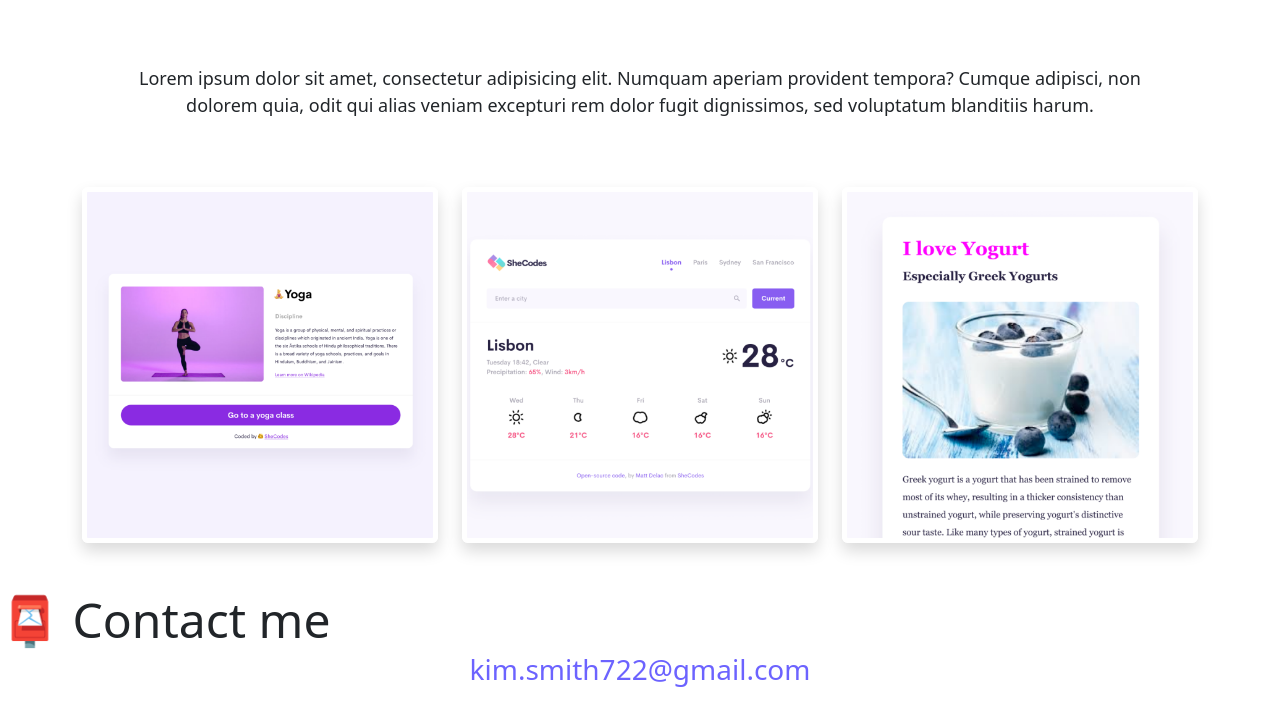
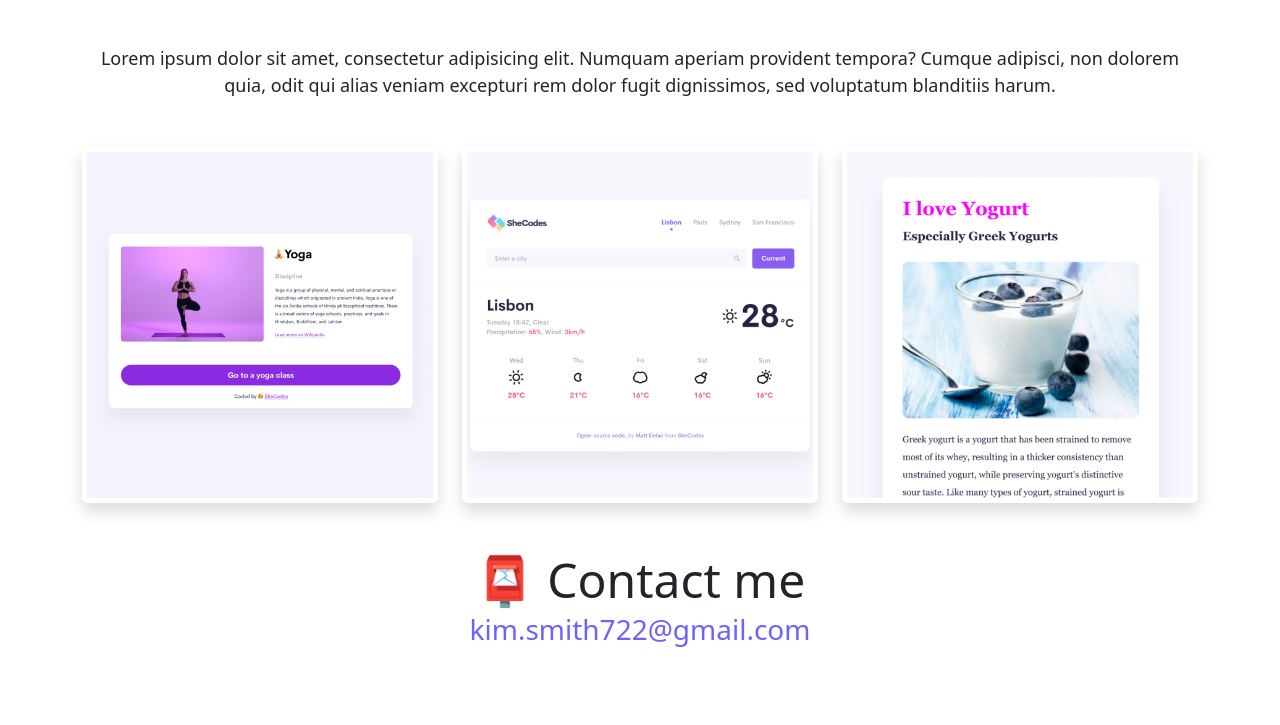
Before and after one commit to ksmith92272/responsive-week-3, a plain HTML site: page about.html in a window 1280 px wide. Shown: the part 277-1002 px from the top of the page. Drawn offline with nearby package versions, Linux system fonts and the light colour scheme.

Commit message:
Adjusted text alignment

```diff
--- a/about.html
+++ b/about.html
@@ -91,7 +91,7 @@
 		<h1>About me</h1>
 		<h3>Front-end developer from Dallas, Texas, U.S.A.</h3>
 		<div class="container my-5">
-			<p>
+			<p class="text-center">
 				Lorem ipsum dolor sit amet, consectetur adipisicing elit. Numquam
 				aperiam provident tempora? Cumque adipisci, non dolorem quia, odit qui
 				alias veniam excepturi rem dolor fugit dignissimos, sed voluptatum
@@ -124,7 +124,7 @@
 			</div>
 		</div>
 		<div id="contact">
-			<h2>📮 Contact me</h2>
+			<h2 class="text-center">📮 Contact me</h2>
 			<a
 				href="mailto:kim.smith722@gmail.com"
 				class="email-link"
--- a/src/style.css
+++ b/src/style.css
@@ -31,11 +31,10 @@ h3 {
 }
 
 p {
-	padding: 20px;
+	padding: 20px auto;
 	border-radius: 4px;
 	font-size: 18px;
 	line-height: 1.5;
-	text-align: center;
 }
 
 .navigation-links {
```
Also changed, not shown: index.html (+3 -3 lines).
